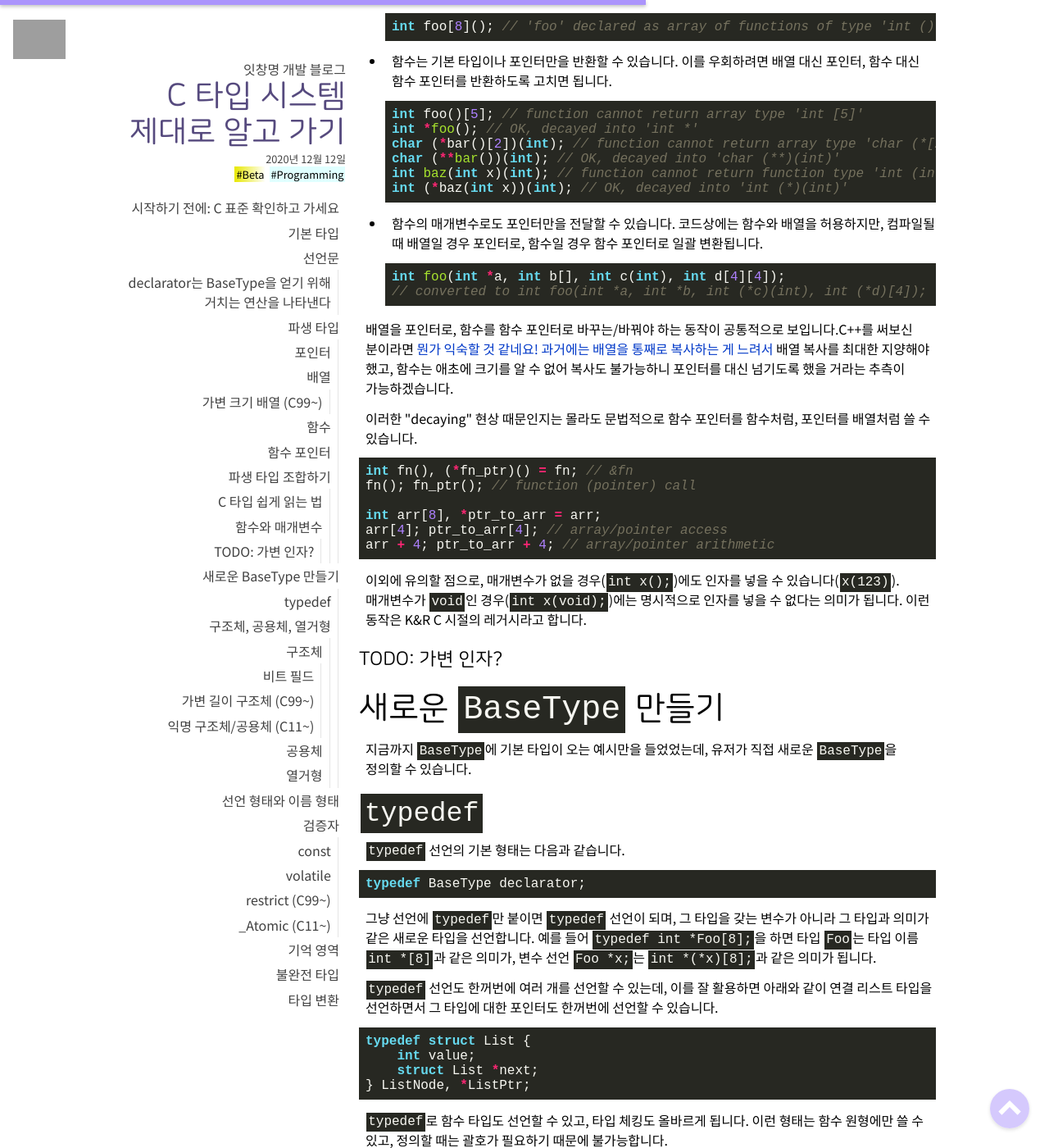
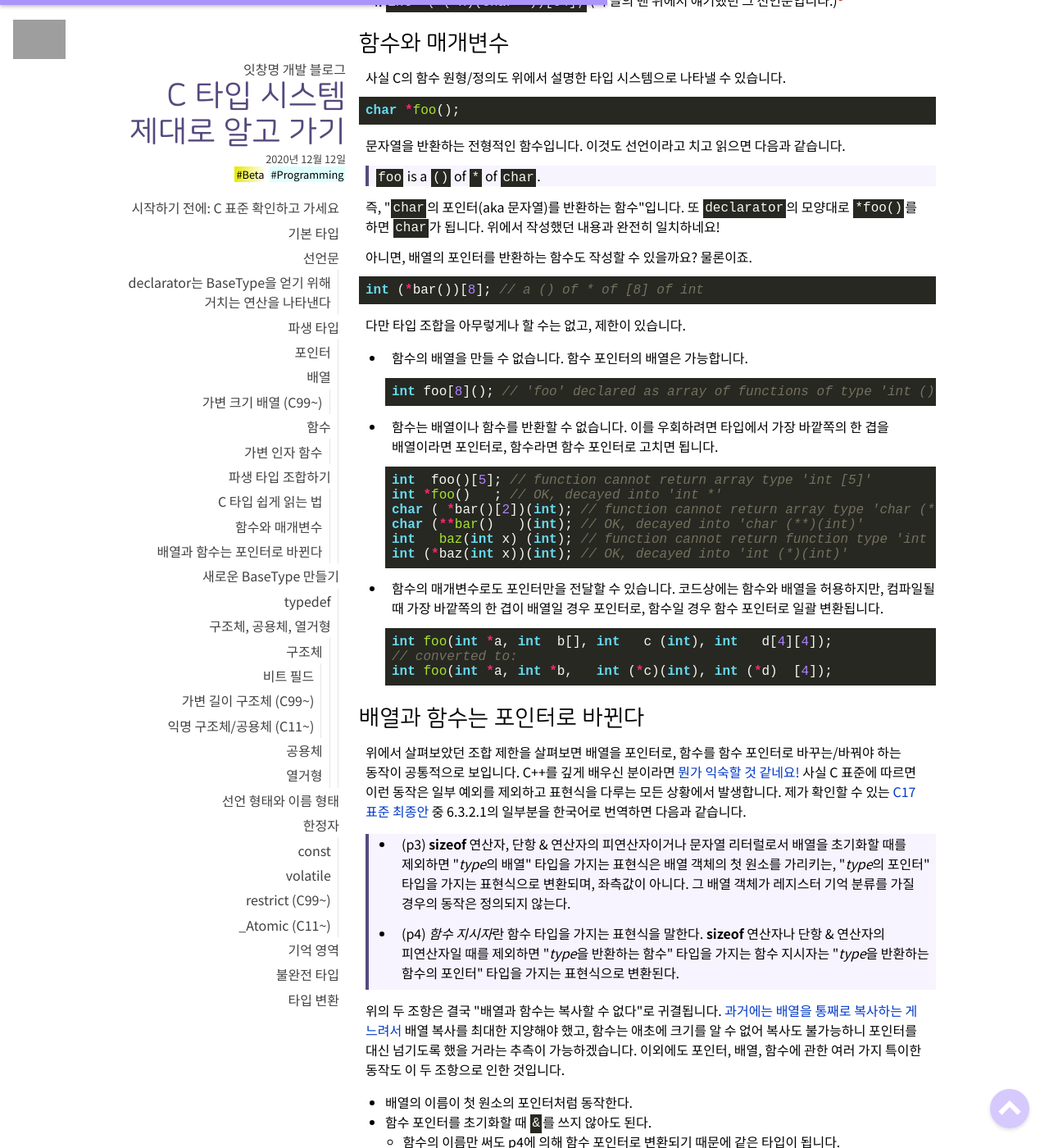
Before and after one commit to EatChangmyeong/EatChangmyeong.github.io, a Jekyll site: the page built from _posts/2020-12-12-all-about-c-type-system.md, in a window 1280 px wide and 1400 px high, scrolled down 7759 px. Shown: the whole window at 82% size. Built offline with Jekyll 4.4.1, drawn with Linux system fonts in a browser that asks for light colours; some web fonts are replaced; some of the changed text lies outside the part shown; grey boxes are pictures that could not be loaded.

Commit message:
📝 Edit all-about-c-type-system

````diff
--- a/_posts/2020-12-12-all-about-c-type-system.md
+++ b/_posts/2020-12-12-all-about-c-type-system.md
@@ -22,7 +22,7 @@
 
 저라면 이 질문에 무조건 `int *x;`라고 답할 것입니다. 물론 근거 없이 `int *x;`라고 우기는 것은 아닙니다. 그동안 C 타입 시스템에 관심이 있어서 [cppreference](https://cppreference.com/) 문서를 이것저것 읽어봤는데, 읽으면 읽을수록 `int* x;`가 아니라 `int *x;`가 맞다는 확신이 들더라고요. 추가로 그동안 될 거라고 생각조차 못 했던 문법도 여러 가지 알게 되었습니다.
 
-네. 이 글은 C 타입 시스템에 대해 정리하는 글입니다. C의 타입 시스템을 여러 부분으로 나누어 하나씩 있는 그대로 설명하고, 주의할 점이 있으면 같이 적습니다. 모든 세부사항을 적지는 않을 예정이기 때문에, 몰랐던 부분에 대해 더 알고 싶다면 구글링을 권장드립니다.
+네. 이 글은 C 타입 시스템에 대해 정리하는 글입니다. C의 타입 시스템을 여러 부분으로 나누어 하나씩 있는 그대로 설명하고, 주의할 점이 있으면 같이 적습니다. 모든 세부사항을 적지는 않을 예정이기 때문에, 몰랐던 부분에 대해 더 알고 싶다면 구글링을 권장드립니다. 다른 글과 비교해서 꽤 길고 건조하기 때문에 궁금한 부분만 읽거나 대충 훑어 봐도 괜찮습니다.
 
 위에서 언급한 `int *x;` 이외에도 C 타입 시스템을 더 잘 이해한다면...
 
@@ -51,18 +51,18 @@
 
 이 글에서는 필요할 때마다 표준 개정판 표기를 넣을 예정입니다. 예를 들어 *(C11~)*은 C11에 추가된 기능이라는 의미입니다. 표준 문제로 컴파일이 안 된다면 컴파일러에 다음과 같이 플래그를 넣어주세요.
 
-* C89: `-ansi`/`-std=c90`
+* C89: `-ansi` 혹은 `-std=c90`
 * C95: `-std=iso9899:199409`
 * C99: `-std=c99`
 * C11: `-std=c11`[^fn-c11-behavior]
 * C17: `-std=c17`
-* C2x: `-std=c2x` (C의 다음 표준 개정판을 미리 써볼 수 있습니다.)
+* C2x: `-std=c2x` (C의 다음 표준 개정판을 미리 써볼 수 있습니다. 컴파일러 버전에 따라 동작이 바뀌거나 불안정할 수 있습니다)
 
-표준 얘기 하니까 생각난 건데, "for 선언 문법을 최신 C 표준에서는 지원하는데 Dev-C++에서는 지원하지 않는다"는 말을 들었던 적이 있었습니다. [**Dev-C++가 한참 옛날 버전이라서 그렇습니다. 빨리 업데이트하세요.**](https://twitter.com/EatChangmyeong/status/1336705001188540418)[^fn-devcpp]
+표준 얘기 하니까 생각난 건데, "`for` 선언 문법을 최신 C 표준에서는 지원하는데 Dev-C++에서는 지원하지 않는다"는 말을 들었던 적이 있었습니다. [**Dev-C++가 한참 옛날 버전이라서 그렇습니다. 빨리 업데이트하세요.**](https://twitter.com/EatChangmyeong/status/1336705001188540418)[^fn-devcpp]
 
 # 기본 타입
 
-일단 기본적인 것부터 시작하겠습니다. C에 정의된 (라이브러리 지원이나 매크로를 제외하고) 기본 타입에는 다음과 같은 것들이 있습니다. 사람에 따라 대분류를 다르게 할 수도 있긴 한데 여기서는 키워드끼리 조합할 때 가장 간단하게 되도록 묶었습니다.
+일단 기본적인 것부터 시작하겠습니다. C에 정의된 (라이브러리 지원이나 매크로를 제외하고) 기본 타입에는 다음과 같은 것들이 있습니다. C 표준에서는 대분류를 다르게 하긴 하지만 여기서는 키워드끼리 조합할 때 가장 간단하게 되도록 묶었습니다.
 
 * `void`
 * 불린: `_Bool` *(C99~)*
@@ -81,6 +81,7 @@
 
 * `char`와 `signed char`와 `unsigned char`는 의외로 모두 다른 타입입니다. 정확히는, `char`는 `signed char`나 `unsigned char` 중 하나가 될 수 있지만 컴파일러가 어느 한쪽을 선택할 수 있도록 합니다(implementation-defined).
 * 여러 단어 타입의 경우 단어의 순서를 자유롭게 바꿀 수 있습니다. 예를 들어 `signed char`와 `char signed`가 같은 뜻이며, `int long signed long`(!)은 `long long`과 같습니다. 웬만하면 하지 말아주세요.
+	* 아래에서 설명할 한정자도 순서와 무관한데, 예를 들어 clang에서는 `long const int signed volatile long`이 `long long const volatile`과 같은 뜻으로 동작했습니다. 이것도 C 표준에 있는지는 모르겠네요.
 * 정수 타입의 크기는 구현체마다 다릅니다. 정확히는, [C 표준에서 타입마다 최소 크기 제한과 크기 관계 제한만 명시하고 있으며 나머지는 자유롭게 정할 수 있습니다](https://en.cppreference.com/w/c/language/arithmetic_types#Integer_types).
 	* `short`와 `int`는 16비트 이상
 	* `long`은 32비트 이상
@@ -143,11 +144,11 @@
 
 과연 우연일까요? 딱히 그래보이지는 않네요. 사전 지식 없이 C 타입 시스템을 처음 접하면 헷갈리게 보이는 이유가 바로 이것이었습니다. 이 내용은 [cppreference.com에서도 확인할 수 있습니다.](https://en.cppreference.com/w/c/language/declarations#Declarators)
 
-이 얘기는 나중에 더 하도록 하겠습니다.
+이 얘기는 아래의 '파생 타입 조합하기' 문단에서 마저 하겠습니다.
 
 # 파생 타입
 
-특정 연산을 거치면 다른 타입이 되는 변수를 선언할 수 있으며, 크게 세(+1) 가지가 있습니다.
+특정 연산을 거치면 다른 타입이 되는 변수를 선언할 수 있으며, 크게 세 가지가 있습니다.
 
 ## 포인터
 
@@ -172,9 +173,12 @@
 
 `n`이 컴파일 타임 상수가 아닐 경우 이를 "가변 크기 배열"(variable-length array, VLA)이라고 하며, VLA의 타입 혹은 여기서 파생되는 타입을 variably-modified type이라고 합니다. 일반 배열과 달리 컴파일 타임에는 크기가 결정되지 않고, 선언 부분까지 실행될 때에서야 완전히 결정됩니다.
 
+VLA는 선언하면서 초기화를 할 수 없고, 선언한 뒤에 직접 값을 넣어야 합니다.
+
 ```c
 int x = 5;
-int y[x]; // VLA with size x
+int y[x]; // OK: VLA with size x
+int z[2*x] = {0}; // variable-sized object may not be initialized
 ```
 
 ## 함수
@@ -185,13 +189,28 @@
 
 일급 객체로 지원되지만 않을 뿐이지, 의외로 함수도 타입으로 볼 수 있습니다. 정해진 타입의 인자를 받아 값을 계산합니다. `x(args...)` 연산을 거치면 `BaseType`이 됩니다.
 
-## 함수 포인터
+왜 함수 포인터가 없냐고 할 수도 있겠지만, 궁극적으로는 그냥 함수의 포인터이기 때문에 별도 문단으로 작성하지 않았습니다.
+
+* 매개변수가 없을 경우(`int x();`)에는 명시되지는 않았지만 고정된 수의 인자를 받을 수 있습니다(`x(123)`). 매개변수가 `void`인 경우(`int x(void);`)에는 명시적으로 인자를 넣을 수 없다는 의미가 됩니다.
+	* K&R C 시절에는 괄호 바깥에 매개변수를 작성했었는데, 표준화가 되면서 괄호 안에 매개변수를 작성하도록 바뀌면서 생긴 레거시라고 합니다.
+
+### 가변 인자 함수
+
+함수에 매개변수가 하나 이상 있을 경우, 마지막에 매개변수 `...`를 하나 더 달면 가변 인자 함수를 만들 수 있습니다. `...` 부분에 추가로 전달된 인자는 `#include <stdarg.h>`를 하고 `va_start`, `va_arg`, `va_end`로 접근할 수 있습니다.
 
 ```c
-BaseType (*x)(args...);
+int sum(int count, ...) {
+	int result = 0;
+	va_list args;
+	va_start(args, count);
+	while(count--)
+		result += va_arg(args, int);
+	va_end(args);
+	return result;
+}
 ```
 
-이건 그냥 함수를 가리키는 포인터이긴 하지만 함수와 함수 포인터는 성질이 매우 다르기 때문에 별도 항목으로 뺐습니다. 특정한 함수의 주소를 저장하며, 가리키고 있는 함수를 호출할 수도 있습니다. `(*x)(args...)` 연산을 거치면 `BaseType`이 됩니다.
+`...` 부분에 `float`를 전달하면 `double`로, 비트 필드(아래 참조)를 포함해 부호 유무와 무관하게 `int`보다 작은 정수 타입을 전달하면 `int` 혹은 `unsigned int`로 변환됩니다. `printf` 함수에서 `float`와 `double`을 구분 없이 `%f`로 출력하는 것도 이런 이유입니다. `float _Complex`와 `float _Imaginary`는 변환되지 않습니다.
 
 ## 파생 타입 조합하기
 
@@ -252,30 +271,27 @@
 
 같은 논리로 왜 함수 포인터를 선언하려면 괄호가 하나 더 필요한지도 설명할 수 있습니다. `BaseType (*x)()`은 `BaseType`을 반환하는 함수의 포인터인데, 명백하게 포인터 연산이 먼저고 함수 호출이 나중이기 때문에 연산자 우선순위에 따라 괄호가 필요합니다.
 
-그런데 이런 복잡한 타입은 한눈에 알아보기가 어렵습니다. `BaseType`의 포인터의 배열이라고 하면 너무 길고, 위에서 한 선언 그대로 `BaseType *x[10];`이라고 하기에는 읽기가 어렵습니다. 그러니 제가 생각하는 C 타입 읽는 방법을 잠깐 소개하고 넘어갈까 합니다. 다른 글에서 언급하는 "소용돌이 방향으로 읽기" 방법과 비슷하지만 조금 더 엄밀한 방법입니다.
+그런데 이런 복잡한 타입은 한눈에 알아보기가 어렵습니다. `BaseType`의 포인터의 배열이라고 하면 너무 길고, 위에서 한 선언 그대로 `BaseType *x[10];`이라고 하기에는 읽기가 어렵습니다. 글을 쓰면서 어떻게 읽는 게 편할지 고민해봤는데, 사실은 오히려 영어로 읽는 게 쉽다는 결론이 나왔습니다!
 
 ### C 타입 쉽게 읽는 법
 
-`int (*x[8][64])(char *)`를 예로 들어보겠습니다. 아래의 단계들을 하나씩 밟아나가며 타입 표를 작성합니다.
+`int (*x[8][64])(char *)`를 예로 들어보겠습니다. 아래의 단계들을 하나씩 밟아나가며 하나의 영어 문장을 완성합니다.
 
-1. `BaseType`을 가장 *왼쪽에* 적는다.
-	* | **`int`** |
 1. 식별자(정의되는 변수, 함수, 타입 등의 이름)를 찾은 뒤 거기서부터 파생 타입을 읽기 시작한다.
-	* 여기서는 `x`입니다.
-1. 오른쪽으로 훑으면서 파생 타입이 보이면 표의 *오른쪽부터* 적어 내려간다. 닫는 괄호가 보이거나 선언이 끝나면 멈춘다.
-	* | **`int`** | `[64]` | `[8]` |
+	* "`x` is a..."
+1. 오른쪽으로 훑으면서 파생 타입이 보일 때마다 차례대로 추가한다. 닫는 괄호가 보이거나 선언이 끝나면 멈춘다.
+	* "`x` is a `[8]` of `[64]` of..."
 1. 왼쪽으로 훑으면서 똑같은 작업을 한다. 여는 괄호가 보이거나 선언이 끝나면 멈춘다.
-	* | **`int`** | `*` | `[64]` | `[8]` |
+	* "`x` is a `[8]` of `[64]` of `*` of..."
 1. 지금까지 읽은 선언이 괄호로 감싸져 있을 경우 3번으로 돌아간 뒤 여닫는 괄호부터 읽는다.
-1. 더 이상 읽을 것이 없으면 멈춘다.
+	* "`x` is a `[8]` of `[64]` of `*` of `(char *)` of..."
+	* 즉, 우선순위에 따라 읽습니다.
+1. 더 이상 읽을 것이 없으면 `BaseType`으로 마무리한다.
+	* "`x` is a `[8]` of `[64]` of `*` of `(char *)` of `int`"
 
-이 과정을 한 번 더 반복하면서 표의 남은 부분을 마저 채우면 다음과 같습니다.
+이 문장을 자연어로 바꾸거나("`x` is an array of size 8×64 of pointer to function `(char *)` returning `int`"), 한국어가 더 익숙하다면 완성된 문장을 거꾸로 읽어서 "`int`를 반환하는 함수 `(char *)`의 포인터 8×64개짜리 배열"(으악!)로 만들 수 있고, 영어 문장 기준으로 등장하는 순서대로 연산하면(즉, `[]` 다음에 `[]` 다음에 `*` 다음에 `()`의 순서대로 벗겨내면) `BaseType`인 `int`를 얻을 수 있습니다. 이때 가장 왼쪽에 있는 파생 타입이 가장 먼저 벗겨지므로 편의상 "바깥쪽"이라 하겠습니다.
 
-| **`int`** | `(char *)` | `*` | `[64]` | `[8]` |
-
-이제 `x`의 타입은 "`int`의 `(char *)`의 `*`의 `[64]`의 `[8]`", 자연어로 적으면 "`int`를 반환하는, `char *`를 받는 함수의 포인터 64×8개짜리 배열"(으악!)이라고 할 수 있고, 표의 오른쪽부터 차례대로 연산하면(즉, `[]` 다음에 `[]` 다음에 `*` 다음에 `()`의 순서대로 벗겨내면) `BaseType`인 `int`를 얻을 수 있습니다.
-
-시간이 남는다면 다른 타입에도 연습해보는 게 어떨까요? 아래의 타입에 대해 타입 읽기 표를 만들어 봅시다. 답은 각주에 있습니다.
+시간이 남는다면 다른 타입에도 연습해보는 게 어떨까요? 아래의 타입을 편한 방식으로 읽어 봅시다. 답은 각주에 있습니다.
 
 1. `float **x[4][8];`[^fn-answer-1]
 2. `int *(*foo)(int []);`[^fn-answer-2]
@@ -284,25 +300,23 @@
 
 ### 함수와 매개변수
 
-사실 C의 함수 선언도 위에서 설명한 타입 시스템으로 나타낼 수 있습니다.
+사실 C의 함수 원형/정의도 위에서 설명한 타입 시스템으로 나타낼 수 있습니다.
 
 ```c
 char *foo();
 ```
 
-문자열을 반환하는 전형적인 함수입니다. 이것도 선언이라고 치고 타입 읽기 표를 만들면 다음과 같습니다.
+문자열을 반환하는 전형적인 함수입니다. 이것도 선언이라고 치고 읽으면 다음과 같습니다.
 
-| **`char`** | `*` | `()` |
+> `foo` is a `()` of `*` of `char`.
 
-"`char`의 포인터(aka 문자열)를 반환하는 함수"입니다. 또 `declarator`의 모양대로 `*foo()`를 하면 `char`가 됩니다. 위에서 작성했던 내용과 완전히 일치하네요!
+즉, "`char`의 포인터(aka 문자열)를 반환하는 함수"입니다. 또 `declarator`의 모양대로 `*foo()`를 하면 `char`가 됩니다. 위에서 작성했던 내용과 완전히 일치하네요!
 
 아니면, 배열의 포인터를 반환하는 함수도 작성할 수 있을까요? 물론이죠.
 
 ```c
-int (*bar())[8];
+int (*bar())[8]; // a () of * of [8] of int
 ```
-
-| **`int`** | `[8]` | `*` | `()` |
 
 다만 타입 조합을 아무렇게나 할 수는 없고, 제한이 있습니다.
 
@@ -312,40 +326,57 @@
 int foo[8](); // 'foo' declared as array of functions of type 'int ()'
 ```
 
-* 함수는 기본 타입이나 포인터만을 반환할 수 있습니다. 이를 우회하려면 배열 대신 포인터, 함수 대신 함수 포인터를 반환하도록 고치면 됩니다.
+* 함수는 배열이나 함수를 반환할 수 없습니다. 이를 우회하려면 타입에서 가장 바깥쪽의 한 겹을 배열이라면 포인터로, 함수라면 함수 포인터로 고치면 됩니다.
 
 	```c
-int foo()[5]; // function cannot return array type 'int [5]'
-int *foo(); // OK, decayed into 'int *'
-char (*bar()[2])(int); // function cannot return array type 'char (*[2])(int)'
-char (**bar())(int); // OK, decayed into 'char (**)(int)'
-int baz(int x)(int); // function cannot return function type 'int (int)'
+int  foo()[5]; // function cannot return array type 'int [5]'
+int *foo()   ; // OK, decayed into 'int *'
+char ( *bar()[2])(int); // function cannot return array type 'char (*[2])(int)'
+char (**bar()   )(int); // OK, decayed into 'char (**)(int)'
+int   baz(int x) (int); // function cannot return function type 'int (int)'
 int (*baz(int x))(int); // OK, decayed into 'int (*)(int)'
 ```
 
-* 함수의 매개변수로도 포인터만을 전달할 수 있습니다. 코드상에는 함수와 배열을 허용하지만, 컴파일될 때 배열일 경우 포인터로, 함수일 경우 함수 포인터로 일괄 변환됩니다.
+* 함수의 매개변수로도 포인터만을 전달할 수 있습니다. 코드상에는 함수와 배열을 허용하지만, 컴파일될 때 가장 바깥쪽의 한 겹이 배열일 경우 포인터로, 함수일 경우 함수 포인터로 일괄 변환됩니다.
 
 	```c
-int foo(int *a, int b[], int c(int), int d[4][4]);
-// converted to int foo(int *a, int *b, int (*c)(int), int (*d)[4]);
+int foo(int *a, int  b[], int   c (int), int   d[4][4]);
+// converted to:
+int foo(int *a, int *b,   int (*c)(int), int (*d)  [4]);
 ```
 
-배열을 포인터로, 함수를 함수 포인터로 바꾸는/바꿔야 하는 동작이 공통적으로 보입니다.C++를 써보신 분이라면 [뭔가 익숙할 것 같네요!](https://en.cppreference.com/w/cpp/types/decay) [과거에는 배열을 통째로 복사하는 게 느려서](https://twitter.com/rvalueref/status/1336736877429227521) 배열 복사를 최대한 지양해야 했고, 함수는 애초에 크기를 알 수 없어 복사도 불가능하니 포인터를 대신 넘기도록 했을 거라는 추측이 가능하겠습니다.
+### 배열과 함수는 포인터로 바뀐다
 
-이러한 "decaying" 현상 때문인지는 몰라도 문법적으로 함수 포인터를 함수처럼, 포인터를 배열처럼 쓸 수 있습니다.
+위에서 살펴보았던 조합 제한을 살펴보면 배열을 포인터로, 함수를 함수 포인터로 바꾸는/바꿔야 하는 동작이 공통적으로 보입니다. C++를 깊게 배우신 분이라면 [뭔가 익숙할 것 같네요!](https://en.cppreference.com/w/cpp/types/decay) 사실 C 표준에 따르면 이런 동작은 일부 예외를 제외하고 표현식을 다루는 모든 상황에서 발생합니다. 제가 확인할 수 있는 [C17 표준 최종안](https://files.lhmouse.com/standards/ISO%20C%20N2176.pdf) 중 6.3.2.1의 일부분을 한국어로 번역하면 다음과 같습니다.
 
-```c
-int fn(), (*fn_ptr)() = fn; // &fn
-fn(); fn_ptr(); // function (pointer) call
+> * (p3) **sizeof** 연산자, 단항 & 연산자의 피연산자이거나 문자열 리터럴로서 배열을 초기화할 때를 제외하면 "*type*의 배열" 타입을 가지는 표현식은 배열 객체의 첫 원소를 가리키는, "*type*의 포인터" 타입을 가지는 표현식으로 변환되며, 좌측값이 아니다. 그 배열 객체가 레지스터 기억 분류를 가질 경우의 동작은 정의되지 않는다.
+>
+> * (p4) *함수 지시자*란 함수 타입을 가지는 표현식을 말한다. **sizeof** 연산자나 단항 & 연산자의 피연산자일 때를 제외하면 "*type*을 반환하는 함수" 타입을 가지는 함수 지시자는 "*type*을 반환하는 함수의 포인터" 타입을 가지는 표현식으로 변환된다.
 
-int arr[8], *ptr_to_arr = arr;
-arr[4]; ptr_to_arr[4]; // array/pointer access
-arr + 4; ptr_to_arr + 4; // array/pointer arithmetic
+위의 두 조항은 결국 "배열과 함수는 복사할 수 없다"로 귀결됩니다. [과거에는 배열을 통째로 복사하는 게 느려서](https://twitter.com/rvalueref/status/1336736877429227521) 배열 복사를 최대한 지양해야 했고, 함수는 애초에 크기를 알 수 없어 복사도 불가능하니 포인터를 대신 넘기도록 했을 거라는 추측이 가능하겠습니다. 이외에도 포인터, 배열, 함수에 관한 여러 가지 특이한 동작도 이 두 조항으로 인한 것입니다.
+
+* 배열의 이름이 첫 원소의 포인터처럼 동작한다.
+* 함수 포인터를 초기화할 때 `&`를 쓰지 않아도 된다.
+	* 함수의 이름만 써도 p4에 의해 함수 포인터로 변환되기 때문에 같은 타입이 됩니다.
+* 함수 포인터를 함수처럼, 포인터를 배열처럼 쓸 수 있다.
+	* 이미 함수가 함수 포인터로, 배열이 포인터로 바뀌었기 때문입니다.
+
+	```c
+int arr[8], *ptr_to_arr = arr; // by 6.3.2.1 p3
+arr[4]; ptr_to_arr[4]; // pointer access
+arr + 4; ptr_to_arr + 4; // pointer arithmetic
+int fn(), (*fn_ptr)() = fn; // by 6.3.2.1 p4
+fn(); fn_ptr(); // pointer call
 ```
 
-이외에 유의할 점으로, 매개변수가 없을 경우(`int x();`)에도 인자를 넣을 수 있습니다(`x(123)`). 매개변수가 `void`인 경우(`int x(void);`)에는 명시적으로 인자를 넣을 수 없다는 의미가 됩니다. 이런 동작은 K&R C 시절의 레거시라고 합니다.
+* 함수 포인터를 무한 번 역참조할 수 있다.
+	* 함수 포인터는 역참조해도 p4에 의해 도로 함수 포인터가 되기 때문입니다.
 
-#### TODO: 가변 인자?
+	```c
+(**********************fn)(); // same as fn();
+```
+
+"배열과 포인터가 비슷하다"는 이야기가 이것 때문에 나오는 것 같습니다. 배열과 포인터는 전혀 다른 타입입니다.
 
 # 새로운 `BaseType` 만들기
 
@@ -411,6 +442,16 @@
 * `struct Foo {...};` (정의만 하고 나중에 선언할 수 있음)
 * `struct Foo {...} var;` (정의와 동시에 선언)
 
+이외에도 일단 선언만 하고 나중에 정의할 수도 있습니다.
+
+```c
+struct Foo;
+// ...
+struct Foo {
+	// ...
+};
+```
+
 ### 구조체
 
 구조체는 여러 개의 멤버를 하나의 타입으로 묶은 구조입니다. 모든 멤버는 각각 고유한 값을 가질 수 있습니다. 다음과 같이 정의할 수 있습니다.
@@ -430,7 +471,7 @@
 * `_Bool`
 * 이외 컴파일러에서 지원하는(implementation-defined) 타입
 
-멤버 변수 옆에 `: (비트 수)`를 추가함으로써 그만큼의 비트만 사용하는 멤버를 선언할 수 있습니다. 비트 필드 변수가 연속될 경우 메모리에서 연속된 비트를 사용합니다. 비트 수는 기저에 있는 타입의 비트 수를 초과할 수 없습니다.
+멤버 변수 옆에 `: (비트 수)`를 추가함으로써 그만큼의 비트만 사용하는 멤버를 선언할 수 있습니다. 비트 필드 변수가 연속될 경우 메모리에서 연속된 비트를 사용합니다. 비트 수는 기반으로 하는 타입의 비트 수를 초과할 수 없습니다.
 
 ```c
 // int가 32비트임을 가정합니다.
@@ -555,7 +596,7 @@
 
 여담이지만, 저는 이런 이유로 `sizeof(int*)`조차도 `sizeof(int *)`가 맞다고 봅니다. 물론 `sizeof(int )`는 용납을 못 합니다.
 
-# 검증자
+# 한정자
 
 ## `const`
 
@@ -573,22 +614,7 @@
 
 [^fn-c11-behavior]: C17 개정판의 특성상 대표적인 C 컴파일러인 [GCC](https://gcc.gnu.org/onlinedocs/gcc-10.2.0/gcc/Standards.html#C-Language)와 [Clang](https://clang.llvm.org/docs/UsersManual.html#differences-between-various-standard-modes)의 문서에는 `__STDC_VERSION__` 매크로를 제외하고 모든 기능이 C17과 같다고 명시하고 있습니다.
 [^fn-devcpp]: 좀 더 정확히 얘기하자면, Dev-C++는 컴파일에 TDM-GCC를 씁니다. 이전 버전 Dev-C++는 딸려오는 TDM-GCC도 이전 버전인데(4.x.x), 이때는 [플래그를 지정하지 않으면 C89 표준에 컴파일러 확장을 허용하여 컴파일을 했었습니다](https://gcc.gnu.org/onlinedocs/gcc-4.9.4/gcc/Standards.html#Standards).
-[^fn-answer-1]:
-	| **`float`** | `*` | `*` | `[8]` | `[4]` |
-
-	("`x`는 `float`의 이중 포인터 8×4개짜리 배열")
-
-[^fn-answer-2]:
-	| **`int`** | `*` | `(int [])` | `*` |
-
-	("`foo`는 `int`의 포인터를 반환하는, `int []`를 받는 함수의 포인터")
-
-[^fn-answer-3]:
-	| **`char`** | `*` | `*` | `[456]` | `*` | `[123]` | `*` |
-
-	("`z`는 `char`의 이중 포인터 456개짜리 배열의 포인터 123개짜리 배열의 포인터")
-
-[^fn-answer-4]:
-	| **`int`** | `*` | `[64]` | `*` | `(char *)` | `*` |
-
-	("`x`는 `int`의 포인터 64개짜리 배열의 포인터를 반환하는, `char *`를 받는 함수의 포인터")
+[^fn-answer-1]: "`x` is a `[4]` of `[8]` of `*` of `*` of `float`"
+[^fn-answer-2]: "`foo` is a `*` of `(int [])` of `*` of `int`"
+[^fn-answer-3]: "`z` is a `*` of `[123]` of `*` of `[456]` of `*` of `*` of `char`"
+[^fn-answer-4]: "`x` is a `*` of `(char *)` of `*` of `[64]` of `*` of `int`"
````
